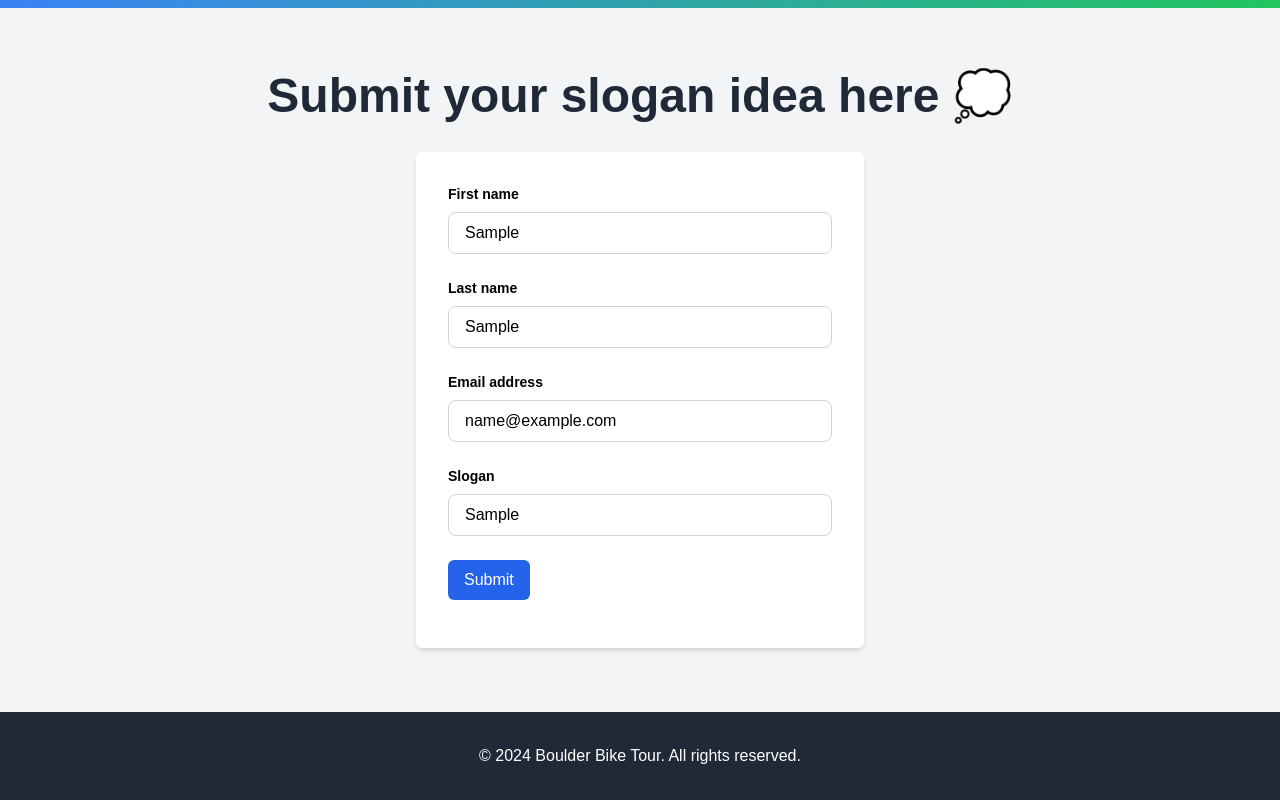
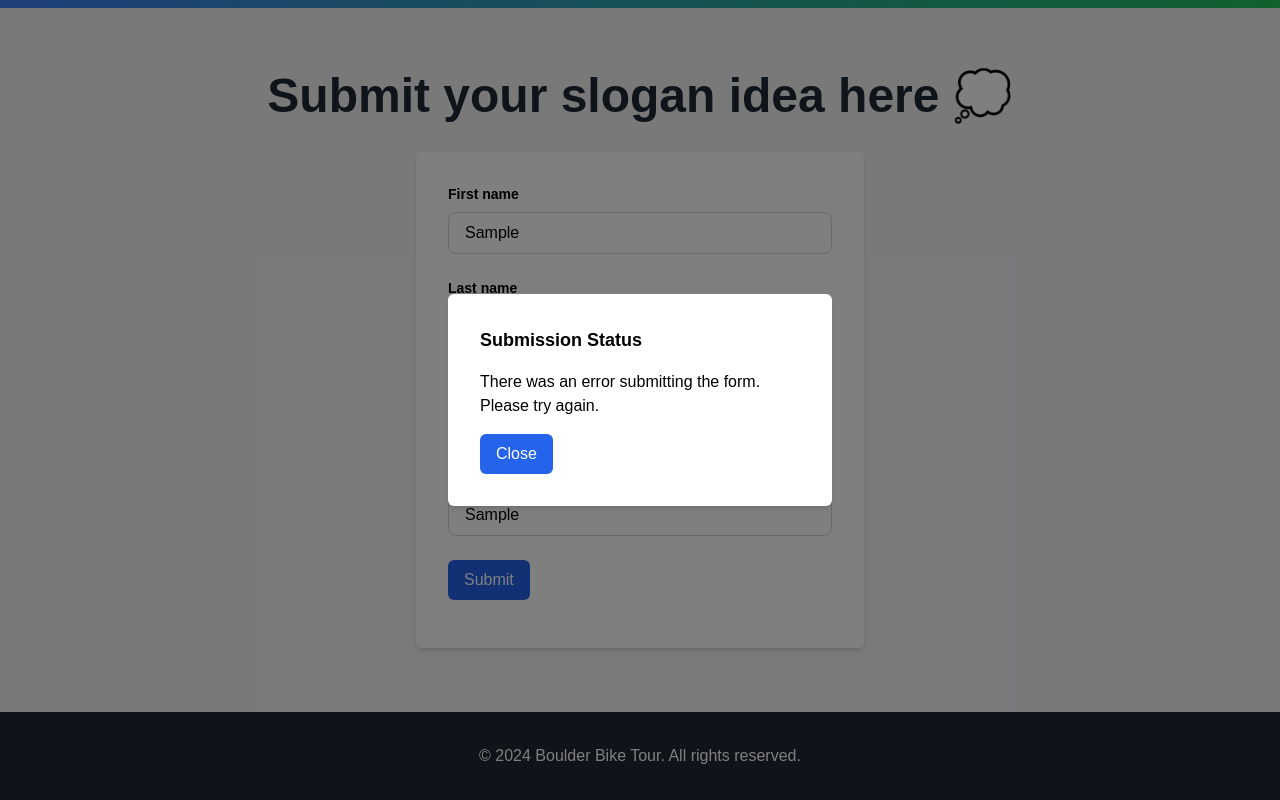
Before and after one commit to tssa017/boulder_bike_tour, a React (Create React App) app in the folder front/: page /contest in a window 1280 px wide. Both pictures are taken after typing "Sample", "Sample", "name@example.com", "Sample" into the empty fields and a click on the button "Submit". Shown: the part 368-1168 px from the top of the page. Built offline with nearby package versions, Linux system fonts and the light colour scheme; no server answers.

Commit message:
:lipstick: add form submission confirmation modal when slogan saves to db

```diff
--- a/front/src/components/form/Form.js
+++ b/front/src/components/form/Form.js
@@ -8,19 +8,23 @@ const Form = () => {
         email_address: '',
         slogan_idea: '',
     });
+    const [isModalOpen, setIsModalOpen] = useState(false);
+    const [modalMessage, setModalMessage] = useState('');
 
     const handleChange = (e) => {
         setFormData({ ...formData, [e.target.name]: e.target.value });
     };
 
-    const handleSubmit = (e) => {
+    const handleSubmit = async (e) => {
         e.preventDefault();
 
-        axios
-            .post('http://127.0.0.1:3000/slogan_submissions', {
+        try {
+            const response = await axios.post(
+                'http://127.0.0.1:3000/slogan_submissions',
+                {
                     slogan_submission: formData,
-            })
-            .then((response) => {
+                }
+            );
             console.log('Submission successful!', response.data);
             setFormData({
                 first_name: '',
@@ -28,10 +32,25 @@ const Form = () => {
                 email_address: '',
                 slogan_idea: '',
             });
-            })
-            .catch((error) => {
+            setModalMessage('Your slogan has been successfully submitted!');
+            setIsModalOpen(true);
+        } catch (error) {
             console.error('There was an error submitting the form!', error);
-            });
+            if (error.response && error.response.data) {
+                setModalMessage(
+                    `Error: ${JSON.stringify(error.response.data)}`
+                );
+            } else {
+                setModalMessage(
+                    'There was an error submitting the form. Please try again.'
+                );
+            }
+            setIsModalOpen(true);
+        }
+    };
+
+    const closeModal = () => {
+        setIsModalOpen(false);
     };
 
     return (
@@ -75,7 +94,7 @@ const Form = () => {
                 </div>
                 <div className="mb-4">
                     <label
-                        htmlFor="email"
+                        htmlFor="email_address"
                         className="block text-sm font-semibold"
                     >
                         Email address
@@ -93,7 +112,7 @@ const Form = () => {
                 </div>
                 <div className="mb-4">
                     <label
-                        htmlFor="slogan"
+                        htmlFor="slogan_idea"
                         className="block text-sm font-semibold"
                     >
                         Slogan
@@ -104,7 +123,7 @@ const Form = () => {
                         name="slogan_idea"
                         value={formData.slogan_idea}
                         onChange={handleChange}
-                        maxLength={50} // Slogan ideas must be under 50 characters
+                        maxLength={50}
                         className="my-2 w-full px-4 py-2 border border-gray-300 rounded-lg focus:outline-none focus:border-blue-500"
                         required
                         aria-required="true"
@@ -120,6 +139,23 @@ const Form = () => {
                     </button>
                 </div>
             </form>
+
+            {isModalOpen && (
+                <div className="fixed inset-0 flex items-center justify-center bg-black bg-opacity-50">
+                    <div className="bg-white p-8 rounded-md shadow-md max-w-sm mx-auto">
+                        <h2 className="text-lg font-semibold mb-4">
+                            Submission Status
+                        </h2>
+                        <p className="mb-4">{modalMessage}</p>
+                        <button
+                            onClick={closeModal}
+                            className="bg-blue-600 text-white px-4 py-2 rounded-md hover:bg-blue-700 focus:outline-none"
+                        >
+                            Close
+                        </button>
+                    </div>
+                </div>
+            )}
         </div>
     );
 };
```
Lines whose indentation alone changed are shown as unchanged.
